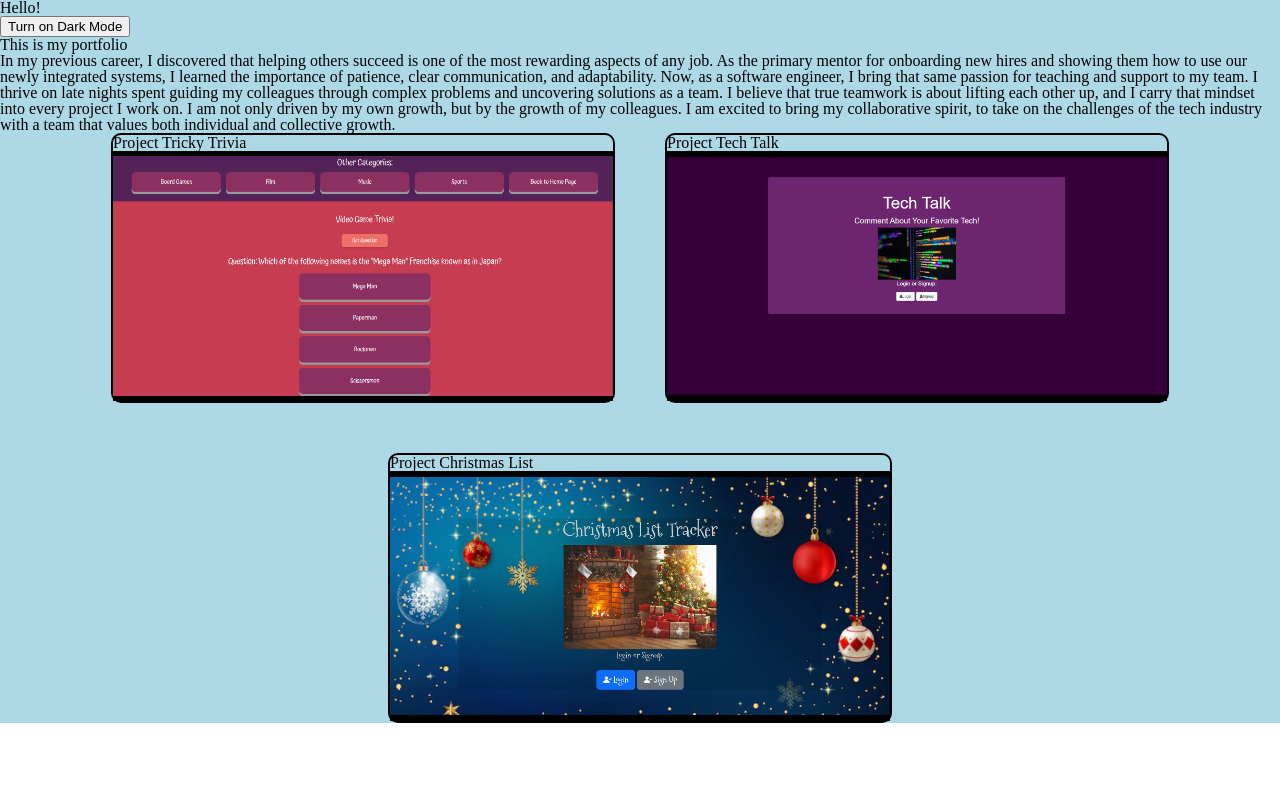
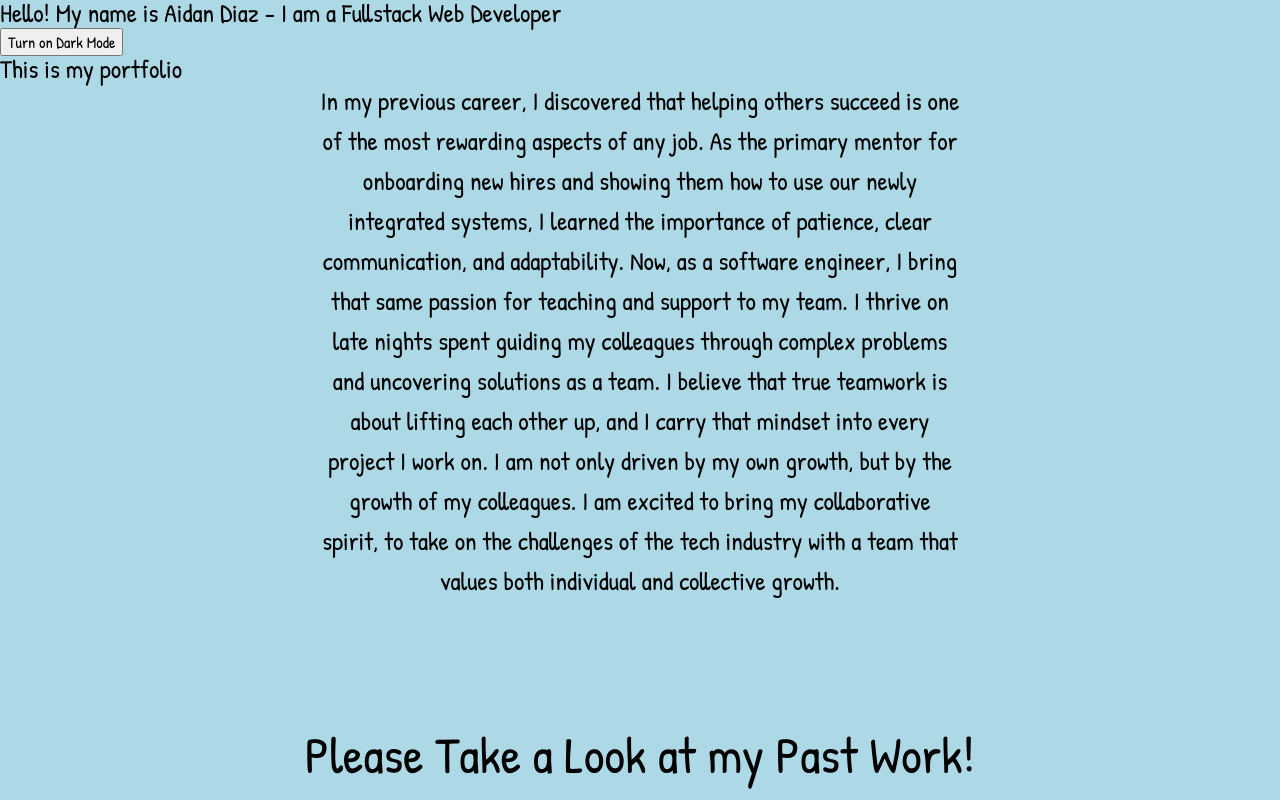
Before and after one commit to aidan-diaz/reactPortfolio, a React (Vite) app: page / in a window 1280 px wide. Shown: the top 800 px of the page. Built offline with nearby package versions, Linux system fonts and the light colour scheme.

Commit message:
general style updates

```diff
--- a/index.html
+++ b/index.html
@@ -3,6 +3,11 @@
   <head>
     <meta charset="UTF-8" />
     <link rel="icon" type="image/svg+xml" href="/vite.svg" />
+    <!-- FONTS -->
+    <link rel="preconnect" href="https://fonts.googleapis.com">
+    <link rel="preconnect" href="https://fonts.gstatic.com" crossorigin>
+    <link href="https://fonts.googleapis.com/css2?family=Patrick+Hand&display=swap" rel="stylesheet">
+
     <meta name="viewport" content="width=device-width, initial-scale=1.0" />
     <title>Portfolio - Aidan Diaz</title>
   </head>
--- a/src/App.jsx
+++ b/src/App.jsx
@@ -40,6 +40,7 @@ function App() {
       <Header darkMode={darkMode} toggleMode={toggleMode} />
       <h1>This is my portfolio</h1>
       <About />
+      <h2 className='projectsSectionHeader'>Please Take a Look at my Past Work!</h2>
       <section className='allProjectsContainer'>
         <Project projectInfo={portfolioPieces[0]} />
         <Project projectInfo={portfolioPieces[1]} />
--- a/src/components/About.jsx
+++ b/src/components/About.jsx
@@ -1,6 +1,8 @@
 const About = () => {
     return (
-        <p>In my previous career, I discovered that helping others succeed is one of the most rewarding aspects of any job. As the primary mentor for onboarding new hires and showing them how to use our newly integrated systems, I learned the importance of patience, clear communication, and adaptability. Now, as a software engineer, I bring that same passion for teaching and support to my team. I thrive on late nights spent guiding my colleagues through complex problems and uncovering solutions as a team. I believe that true teamwork is about lifting each other up, and I carry that mindset into every project I work on. I am not only driven by my own growth, but by the growth of my colleagues. I am excited to bring my collaborative spirit, to take on the challenges of the tech industry with a team that values both individual and collective growth.</p>
+        <section className='aboutMeContainer'>
+            <p className='aboutMeParagraph'>In my previous career, I discovered that helping others succeed is one of the most rewarding aspects of any job. As the primary mentor for onboarding new hires and showing them how to use our newly integrated systems, I learned the importance of patience, clear communication, and adaptability. Now, as a software engineer, I bring that same passion for teaching and support to my team. I thrive on late nights spent guiding my colleagues through complex problems and uncovering solutions as a team. I believe that true teamwork is about lifting each other up, and I carry that mindset into every project I work on. I am not only driven by my own growth, but by the growth of my colleagues. I am excited to bring my collaborative spirit, to take on the challenges of the tech industry with a team that values both individual and collective growth.</p>
+        </section>
     )
 }
 
--- a/src/components/Header.jsx
+++ b/src/components/Header.jsx
@@ -4,7 +4,7 @@ const Header = ({ darkMode, toggleMode }) => {
 
     return (
         <header>
-            <h2>Hello!</h2>
+            <h2>Hello! My name is Aidan Diaz - I am a Fullstack Web Developer</h2>
             <DarkModeButton darkMode={darkMode} toggleMode={toggleMode} />
         </header>
 
--- a/src/components/Project.jsx
+++ b/src/components/Project.jsx
@@ -5,7 +5,7 @@ const Project = (props) => {
     console.log(props)
     return (
         <div className='projectContainer'>
-            <h2>Project {props.projectInfo.name}</h2>
+                <h2 className='projectTitle'>{props.projectInfo.name}</h2>
             <Thumbnail image={props.projectInfo.imgSrc} link={props.projectInfo.link} />
         </div>
     )
--- a/src/css/App.css
+++ b/src/css/App.css
@@ -1,10 +1,35 @@
+/* BORDER BOX */
+
 * {
   box-sizing: border-box;
 }
 
-/* #container {
+/* ROOT ELEMENT
+
+#root {
   display: flex;
+  flex-direction: column;
+  justify-content: center;
+  align-items: center;
 } */
+
+/* GENERAL FONT */
+
+*, html {
+  font-family: "Patrick Hand", serif;
+  font-weight: 400;
+  font-style: normal;
+}
+
+* {
+  font-size: 62.5%;
+}
+
+html {
+  font-size: 1.6rem;
+}
+
+/* DARK/LIGHT MODE TOGGLE CLASSES */
 
 .darkMode {
   background-color: blue;
@@ -12,6 +37,31 @@
 
 .lightMode {
   background-color: lightblue;
+}
+
+/* HEADER */
+
+/* ABOUT ME */
+
+.aboutMeContainer {
+  display: flex;
+  flex-direction: column;
+  justify-content: center;
+  align-items: center;
+  line-height: 40px;
+}
+
+.aboutMeParagraph {
+  width: 50%;
+  text-align: center;
+}
+
+/* PROJECTS */
+
+.projectsSectionHeader {
+  font-size: 2rem;
+  text-align: center;
+  margin: 5rem 0;
 }
 
 .allProjectsContainer {
@@ -27,8 +77,13 @@
 }
 
 .projectThumbnailContainer {
-  width: 500px;
-  height: 250px;
+  width: 400px;
+  height: 200px;
+}
+
+.projectTitle {
+  text-align: center;
+  font-size: 2rem;
 }
 
 .projectThumbnail {
@@ -37,5 +92,5 @@
   max-height: 100%;
   background-color: black;
   width: auto;
-  height: 250px;
+  height: 200px;
 }
```
